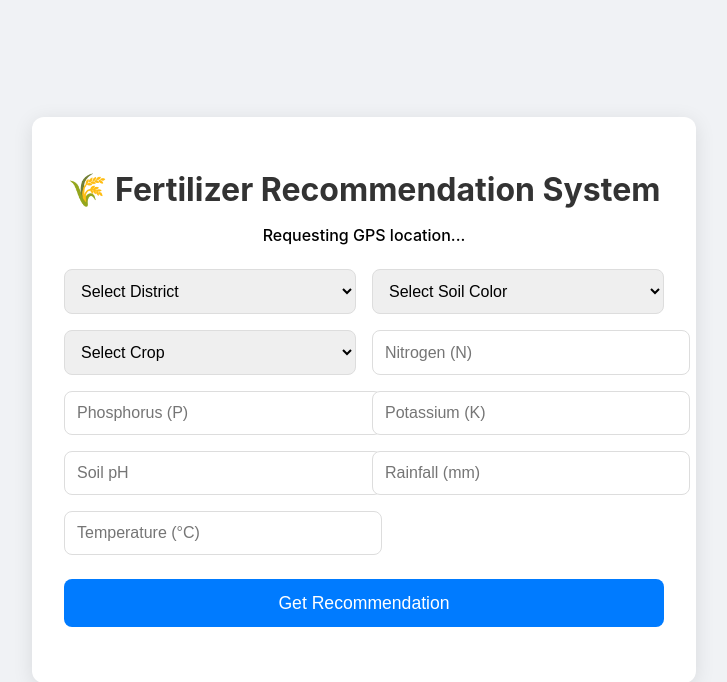
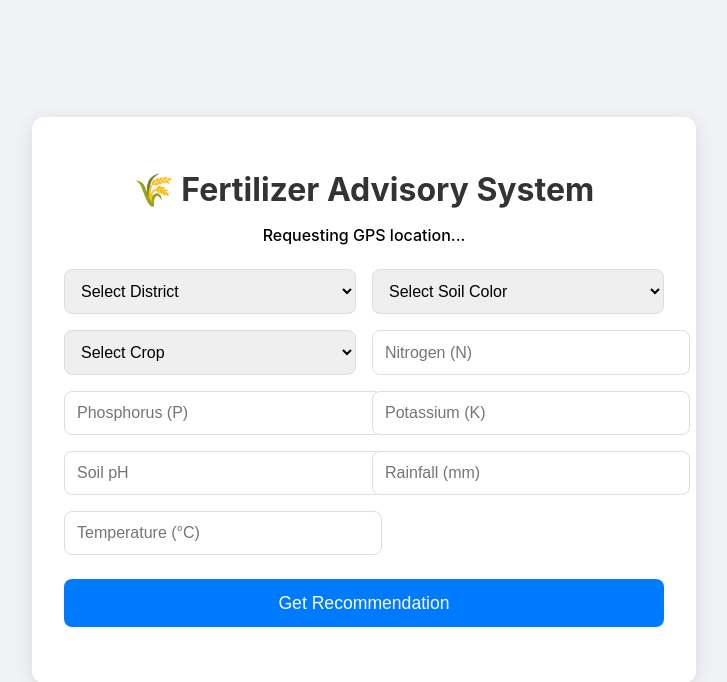
Before and after one commit to mayurbambale45/Farmer-Advisory-System, a Flask app: template Fertilizer-suggestion/templates/index.html in a window 1280 px wide. Shown: the top 682 px of the page, without its empty margins (276-1003 px from the left). Run offline with Flask 3, Linux system fonts and the light colour scheme; the template is opened without the code that fills it, so the values that code supplies are empty; parts of the project's set-up code (start-up, migrations or seed data) failed here and were passed over.

Commit message:
other files changes add

```diff
--- a/Fertilizer-suggestion/app.py
+++ b/Fertilizer-suggestion/app.py
@@ -112,4 +112,4 @@ def predict():
         return jsonify({'prediction': f"Error during prediction."})
 
 if __name__ == "__main__":
-    app.run(debug=True)
+    app.run(debug=True, use_reloader=False, port=5001)
--- /dev/null
+++ b/Fertilizer-suggestion/requirements.txt
@@ -0,0 +1,5 @@
+pandas
+scikit-learn
+flask
+requests
+numpy
--- a/Fertilizer-suggestion/templates/index.html
+++ b/Fertilizer-suggestion/templates/index.html
@@ -8,7 +8,7 @@
 </head>
 <body>
     <div class="container">
-        <h1>🌾 Fertilizer Recommendation System</h1>
+        <h1>🌾 Fertilizer Advisory System</h1>
         <p id="gps-status">Requesting GPS location...</p>
 
         <div class="form-grid">
--- a/notes.txt
+++ b/notes.txt
@@ -9,7 +9,7 @@
 for build app -> npx create-react-app my-app
 
 for run of react
-1. cd D:\Project-1\Farmer-Advisory-System\studio
+1. cd D:\Project-1\Farmer-Advisory-System\App
 2. npm install
 3. npm run dev
 
```
Also changed, not shown: 4 other files.
